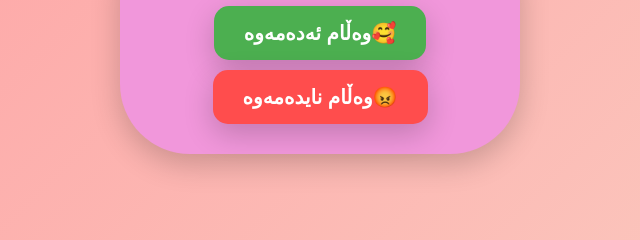
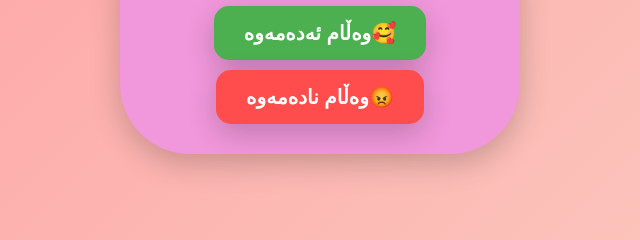
Before and after one commit to kiirpo/foryou2, a plain HTML site: page index.html in a window 1280 px wide. Shown: the part 364-604 px from the top of the page, 320-960 px from the left. Drawn offline with Linux system fonts and the light colour scheme.

Commit message:
Fix typo in no button text

```diff
--- a/index.html
+++ b/index.html
@@ -87,7 +87,7 @@ button:hover{
 
     <div class="buttons">
         <button id="yesBtn">وەڵام ئەدەمەوە🥰</button>
-        <button id="noBtn">وەڵام نایدەمەوە😡</button>
+        <button id="noBtn">وەڵام نادەمەوە😡</button>
     </div>
 </div>
 
```
